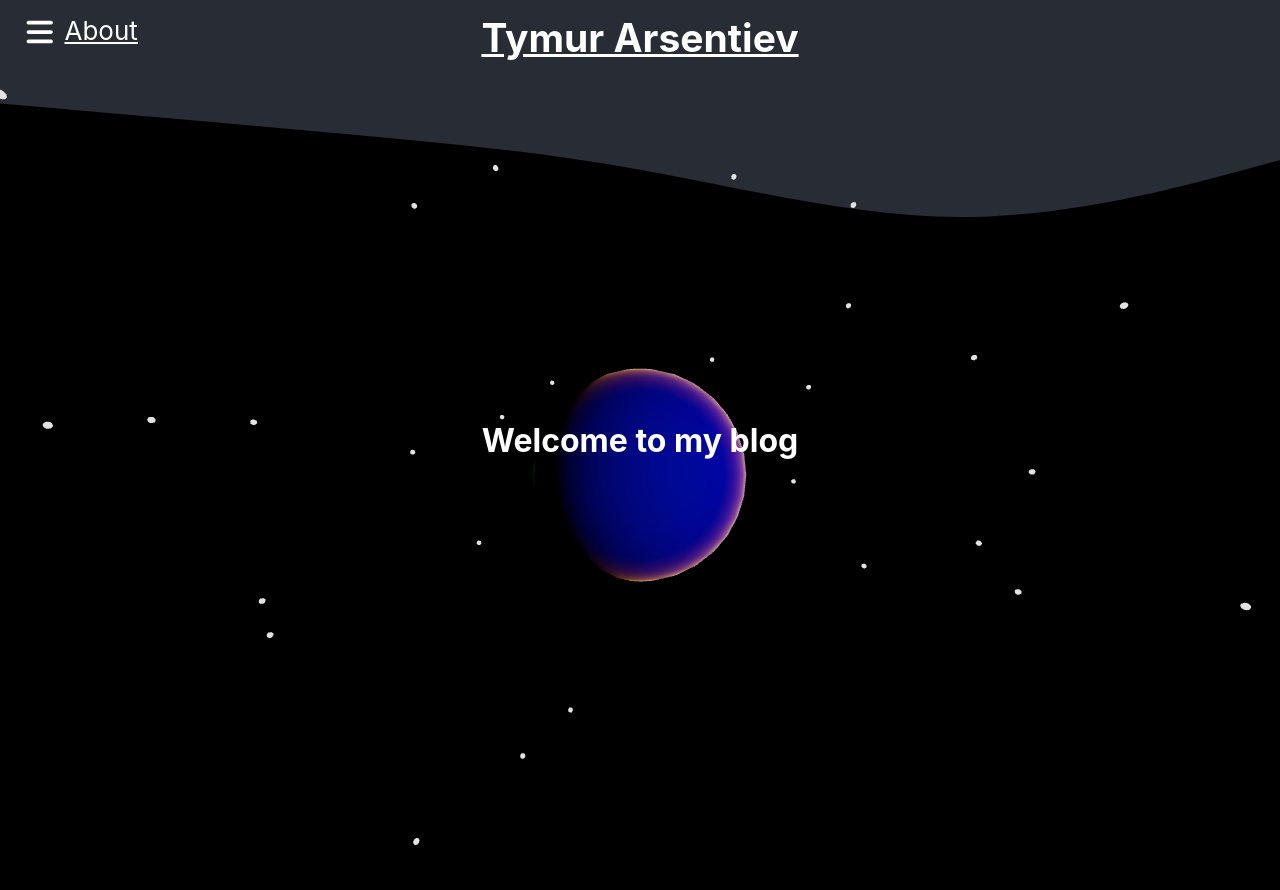
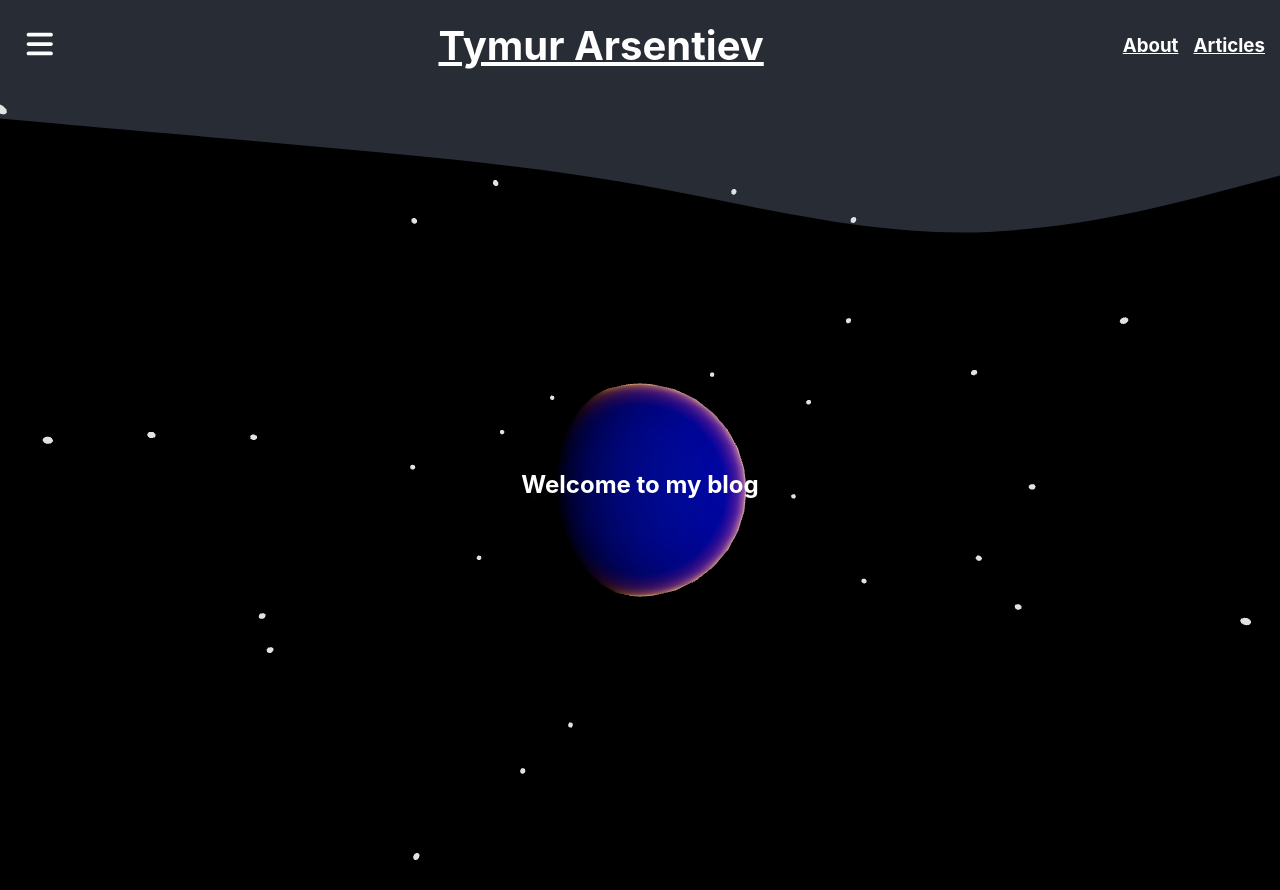
Before and after one commit to tymur999/tymur999, a React (Create React App) app: page / in a window 1280 px wide. Built offline with nearby package versions, Linux system fonts and the light colour scheme.

Commit message:
wave canvas styling fix + links righthand bar

```diff
--- a/src/index/Canvas.tsx
+++ b/src/index/Canvas.tsx
@@ -1,90 +1,42 @@
 import {motion} from "framer-motion";
 import "./canvas.scss";
 import {Canvas as ThreeCanvas, useFrame} from "@react-three/fiber";
-import React, {useMemo, useRef} from "react";
+import React, {useMemo, useRef, useState} from "react";
 import {Mesh, Vector3} from "three";
 import {Moon} from "./Moon";
+import {Stars} from "./Stars";
 
-type Coordinate = [number, number, number];
 export default function Canvas() {
 
   return (
     <main>
         <ThreeCanvas gl={{antialias: true, alpha: true}} >
           <Sphere/>
-          <Frame/>
           <Moon radius={8} color="pink" step={0.01}/>
           <Moon radius={6} color="grey" step={0.02}/>
           <Moon radius={4} color="green" step={0.03}/>
           <Stars/>
           <directionalLight color="#E3A857" args={[1,10]} position={[100,10,100]} />
         </ThreeCanvas>
-      <motion.h1 className="welcome" animate={{ rotate: 360 }}>
+      <motion.h2 className="welcome" animate={{ rotate: 360 }}>
         Welcome to my blog
-      </motion.h1>
+      </motion.h2>
     </main>
   )
 }
 
-function Frame() {
+function Sphere() {
   useFrame(state => {
     const { x, y } = state.pointer
-
     // Smoothly interpolate the camera position
     // We multiply by a factor (e.g., 5) to increase the range of movement
     state.camera.position.lerp(new Vector3(x * 10, y * 10, 5), 0.1)
-
     // Always keep the camera looking at the center
     state.camera.lookAt(0, 0, 0)
   })
 
-  return <></>
+  return <mesh position={[0,0,0]}>
+    <sphereGeometry />
+    <meshPhysicalMaterial color="blue" iridescence={.5} />
+  </mesh>
 }
-
-function Sphere() {
-  const meshRef = useRef<Mesh>(null);
-
-  useFrame(() => {
-    if(meshRef.current) {
-      meshRef.current.rotation.y += 0.01
-    }
-  });
-
-  return (
-    <mesh ref={meshRef} position={[0,0,0]}>
-      <sphereGeometry />
-      <meshPhysicalMaterial color="blue" iridescence={.5} />
-    </mesh>
-  )
-}
-
-const RADIUS = 20;
-const COUNT = 100;
-function Stars() {
-  const positions = useMemo(() => {
-    const positions: Coordinate[] = [];
-    for(let i = 0; i < COUNT; i++) {
-      const u = Math.random();
-      const v = Math.random();
-
-      const theta = 2 * Math.PI * u;
-      const phi = Math.acos(2 * v - 1);
-
-      // x = r*sin(theta)*cos(phi)
-      // x = r*sin(theta)*sin(phi)
-      // z = r*cos(phi)
-      positions.push([
-        RADIUS * Math.sin(phi) * Math.cos(theta),
-        RADIUS * Math.sin(phi) * Math.sin(theta),
-        RADIUS * Math.cos(phi),
-      ])
-    }
-    return positions;
-  }, []);
-
-  return positions.map(coord => <mesh position={coord}>
-      <sphereGeometry args={[.1]} />
-      <meshBasicMaterial />
-    </mesh>
-  )
-}
--- /dev/null
+++ b/src/index/Stars.tsx
@@ -0,0 +1,33 @@
+import {useMemo} from "react";
+
+const RADIUS = 20;
+const COUNT = 100;
+type Coordinate = [number, number, number];
+export function Stars() {
+  const positions = useMemo(() => {
+    const positions: Coordinate[] = [];
+    for(let i = 0; i < COUNT; i++) {
+      const u = Math.random();
+      const v = Math.random();
+
+      const theta = 2 * Math.PI * u;
+      const phi = Math.acos(2 * v - 1);
+
+      // x = r*sin(theta)*cos(phi)
+      // x = r*sin(theta)*sin(phi)
+      // z = r*cos(phi)
+      positions.push([
+        RADIUS * Math.sin(phi) * Math.cos(theta),
+        RADIUS * Math.sin(phi) * Math.sin(theta),
+        RADIUS * Math.cos(phi),
+      ])
+    }
+    return positions;
+  }, []);
+
+  return positions.map(coord => <mesh position={coord}>
+      <sphereGeometry args={[.1]} />
+      <meshBasicMaterial />
+    </mesh>
+  )
+}
--- a/src/index/canvas.scss
+++ b/src/index/canvas.scss
@@ -12,5 +12,5 @@ main {
 .welcome {
   text-align: center;
   position: absolute;
-  top: 50%;
+  top: calc(50% + 50px);
 }
--- /dev/null
+++ b/src/nav/Links.tsx
@@ -0,0 +1,21 @@
+import React, {useState} from "react";
+import {Link} from "../router/Link";
+import {motion} from "framer-motion";
+
+export function Links() {
+  const [links, setLinks] = useState(["About", "Articles"]);
+
+  return <div className="links">
+    { links.map(() => /* add spacers for flexbox */ <div/> )}
+    <Title/>
+    { links.map(link => <Link href={`/${link}`}><h3>{link}</h3></Link>) }
+  </div>
+}
+
+function Title() {
+  return (
+    <Link href="/" className="name">
+      <motion.h1 className="name">Tymur Arsentiev</motion.h1>
+    </Link>
+  );
+}
--- a/src/nav/Nav.tsx
+++ b/src/nav/Nav.tsx
@@ -6,15 +6,16 @@ import wave from "../img/menu-wave.svg";
 import "./nav.scss";
 import {motion} from "framer-motion";
 import {Link} from "../router/Link";
+import {Path} from "../router/router";
+import {Links} from "./Links";
 
 export default function Nav() {
     const [active, setActive] = useState(false);
 
     return <>
-        <nav className="header">
+        <nav>
           <MenuButton active={active} setActive={setActive}/>
-          <Title/>
-          <Link href="/about" className="nav-item">About</Link>
+          <Links/>
         </nav>
         <Menu active={active}/>
         <img className="wave" alt="wave" src={wave}/>
@@ -34,11 +35,3 @@ function MenuButton(props : { active: boolean, setActive: (_:boolean) => void })
       </div>
     );
 }
-
-function Title() {
-   return (
-     <Link href="/" className="name">
-       <motion.h1>Tymur Arsentiev</motion.h1>
-     </Link>
-   );
-}
--- a/src/nav/nav.scss
+++ b/src/nav/nav.scss
@@ -1,16 +1,16 @@
 $padding: 15px;
 $menu: #282c34;
 
-.menu-btn:hover {
+.menu-btn>button:hover {
   opacity: 90%;
 }
 
-.menu-btn:active {
+.menu-btn>button:active {
   opacity: 80%;
 }
 
 .menu-btn {
-  justify-self: center;
+  align-self: center;
   display: flex;
   flex-direction: column;
   align-items: center;
@@ -19,29 +19,35 @@ $menu: #282c34;
   }
 }
 
-.name {
-  position: absolute;
-  font-weight: bold;
-  left: 50%;
-  transform: translateX(-50%);
-
-}
-
-.header {
+nav {
   background-color: $menu;
   padding: $padding;
   display: flex;
-  font-size: calc(10px + 2vmin);
-  color: white;
-  min-height: 3 * $padding;
+  justify-content: center;
+}
+
+nav>a{
+  text-align: center;
+}
+
+.name>h1 {
+  margin: 0;
+  font-size: 40px;
 }
 
 .name {
-  align-self: center;
-  flex-grow: 1;
+  margin: auto;
+  position: relative;
 }
+
 .wave {
   user-select: none;
   pointer-events: none;
   position: absolute;
 }
+
+.links {
+  display: flex;
+  flex-grow: 1;
+  gap: 15px;
+}
```
